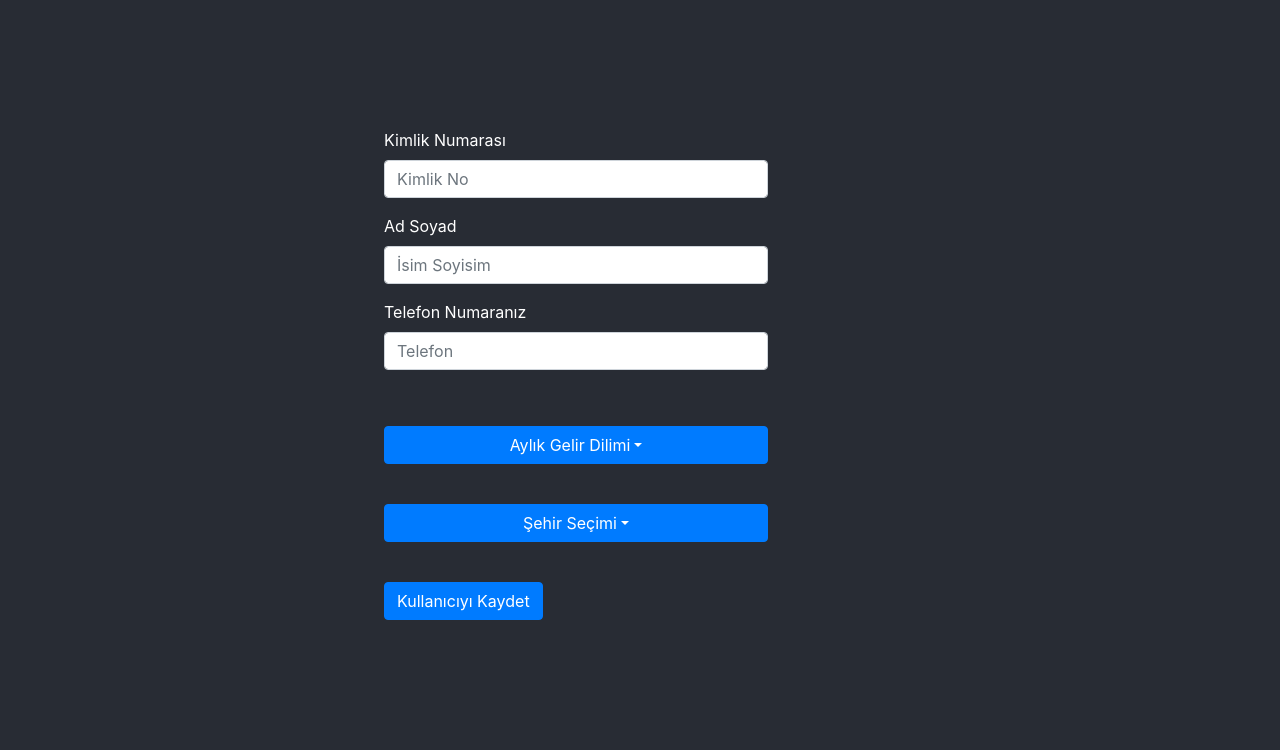
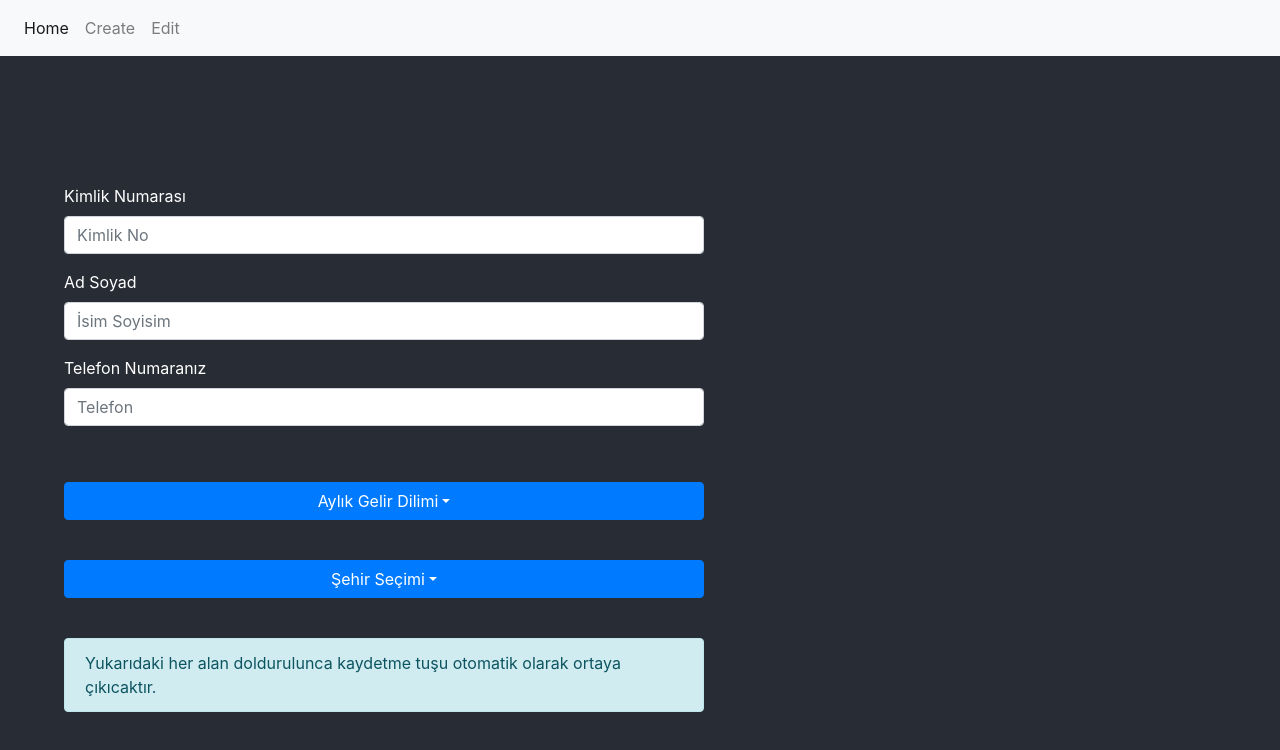
Before and after one commit to EmreKeskin47/full-stack-test, a React (Create React App) app in the folder client/: page /create in a window 1280 px wide. Shown: the top 750 px of the page. Built offline with nearby package versions, Linux system fonts and the light colour scheme.

Commit message:
Implemented create user component  with navigation and backend connection

```diff
--- a/client/package.json
+++ b/client/package.json
@@ -6,11 +6,12 @@
     "@testing-library/jest-dom": "^5.11.9",
     "@testing-library/react": "^11.2.3",
     "@testing-library/user-event": "^12.6.2",
+    "axios": "^0.21.1",
     "bootstrap": "^4.6.0",
     "react": "^17.0.1",
     "react-bootstrap": "^1.4.3",
-    "react-bootstrap-validation": "^0.1.11",
     "react-dom": "^17.0.1",
+    "react-router-dom": "^5.2.0",
     "react-scripts": "4.0.1",
     "web-vitals": "^0.2.4"
   },
--- a/client/src/App.css
+++ b/client/src/App.css
@@ -2,14 +2,6 @@
     background-color: #282c34;
     min-height: 100vh;
     display: block;
-
     color: white;
+    align-items: center;
 }
-
-.FormComponent {
-    padding-left: 30%;
-    padding-top: 10%;
-    width: 60%;
-    align-items: center;
-    justify-content: center;
-}
--- a/client/src/App.js
+++ b/client/src/App.js
@@ -1,12 +1,11 @@
 import "./App.css";
-import FormComponent from "./components/Form";
+
+import NavBar from "./layout/navBar/NavBar";
 
 function App() {
     return (
         <div className="App">
-            <div className="FormComponent">
-                <FormComponent />
-            </div>
+            <NavBar />
         </div>
     );
 }
--- /dev/null
+++ b/client/src/api/UserAPI.js
@@ -0,0 +1,79 @@
+import axios from "axios";
+const BASE_URL = "http://localhost:3001/api/v1/user/";
+
+export const createUser = async (
+    kimlikNo,
+    adSoyad,
+    aylıkÇarpan,
+    telefonNo,
+    ilKodu
+) => {
+    try {
+        const response = await axios.post(BASE_URL, {
+            kimlikNumarası: kimlikNo,
+            adSoyad: adSoyad,
+            aylıkGelirDilimiÇarpanı: aylıkÇarpan,
+            cepTelefonu: telefonNo,
+            ilKodu: ilKodu,
+        });
+        return response.data;
+    } catch (error) {
+        console.log(error);
+        return null;
+    }
+};
+
+export const getAll = async () => {
+    try {
+        const response = await fetch(BASE_URL);
+        console.log(response.data);
+        return response.data;
+    } catch (err) {
+        console.log(err);
+        return null;
+    }
+};
+
+export const getUserByKimlikNo = async (kimlikNo) => {
+    try {
+        const response = await axios.get(`${BASE_URL}/${kimlikNo}`);
+        return response.data ? response.data : null;
+    } catch (err) {
+        console.log(err);
+        return null;
+    }
+};
+
+export const updateUser = async (
+    id,
+    kimlikNo,
+    adSoyad,
+    aylıkÇarpan,
+    telefonNo,
+    ilKodu
+) => {
+    try {
+        const response = await axios.put(`${BASE_URL}/${id}`, {
+            kimlikNo,
+            adSoyad,
+            aylıkÇarpan,
+            telefonNo,
+            ilKodu,
+        });
+        return response.data;
+    } catch (err) {
+        console.log(err);
+        return null;
+    }
+};
+
+export const deleteUser = async (id) => {
+    try {
+        const response = await axios.delete(`${BASE_URL}/${id}`);
+        if (response) {
+            return true;
+        }
+    } catch (err) {
+        console.log(err);
+    }
+};
--- a/client/src/components/Form.css
+++ b/client/src/components/Form.css
@@ -1,5 +1,30 @@
+.root {
+    padding-top: 5%;
+    display: flex;
+}
+
 .dropdown {
     padding-top: 20px;
     padding-bottom: 20px;
     display: grid;
 }
+
+.scoreboard {
+    padding: 5%;
+    width: 55%;
+}
+
+.formContainer {
+    justify-content: center;
+    align-items: center;
+    padding: 5%;
+    width: 60%;
+}
+
+.title {
+    text-align: center;
+}
+
+.progress-bar {
+    padding-top: 30px;
+}
--- a/client/src/components/Form.js
+++ b/client/src/components/Form.js
@@ -4,23 +4,55 @@ import DropdownButton from "react-bootstrap/DropdownButton";
 import Dropdown from "react-bootstrap/Dropdown";
 import Button from "react-bootstrap/Button";
 import Alert from "react-bootstrap/Alert";
-
+import ProgressBar from "react-bootstrap/ProgressBar";
+import { createUser, getUserByKimlikNo } from "../api/UserAPI";
 import "./Form.css";
 import "bootstrap/dist/css/bootstrap.min.css";
 
+//Form component can be used as a form, to create a new user and also to edit already existing user
 const FormComponent = (props) => {
-    const [kimlikNo, setKimlikNo] = useState("");
-    const [adSoyad, setAdSoyad] = useState("");
-    const [aylıkÇarpan, setAylıkÇarpan] = useState(0);
-    const [telefonNo, setTelefonNo] = useState("");
-    const [ilKodu, setİlKodu] = useState(0);
+    //Props must contain these values so that form will be automatically filled while editing already existing user
+    const { user } = props;
 
-    const onFormSubmit = () => {
-        return true;
+    const [kimlikNo, setKimlikNo] = useState(user.kimlikNumarası);
+    const [adSoyad, setAdSoyad] = useState(user.adSoyad);
+    const [aylıkÇarpan, setAylıkÇarpan] = useState(
+        user.aylıkGelirDilimiÇarpanı
+    );
+    const [telefonNo, setTelefonNo] = useState(user.cepTelefonu);
+    const [ilKodu, setİlKodu] = useState(user.ilKodu);
+    const [skorSegment, setSkorSegment] = useState(user.skorSegment);
+    const [şehirSkor, setŞehirSkor] = useState(user.şehirSkor);
+    const [toplamSkor, setToplamSkor] = useState(user.toplamSkor);
+    const [success, setSuccess] = useState();
+    const [score, setScore] = useState(false);
+
+    const onFormSubmit = async () => {
+        const kimlikNoExists = await getUserByKimlikNo(kimlikNo);
+        if (!kimlikNoExists || kimlikNoExists.length === 0) {
+            try {
+                const res = await createUser(
+                    kimlikNo,
+                    adSoyad,
+                    aylıkÇarpan,
+                    telefonNo,
+                    ilKodu
+                );
+                setSkorSegment(res.data.skorSegment);
+                setŞehirSkor(res.data.şehirSkor);
+                setToplamSkor(res.data.toplamSkor);
+                setScore(true);
+            } catch (err) {
+                console.log(err);
+            }
+        } else {
+            setSuccess(false);
+        }
     };
 
     return (
-        <Form class="formContainer">
+        <div className="root">
+            <Form className="formContainer">
                 <Form.Group>
                     <Form.Label>Kimlik Numarası</Form.Label>
                     <Form.Control
@@ -54,7 +86,7 @@ const FormComponent = (props) => {
                     />
                 </Form.Group>
 
-            <div class="dropdown">
+                <div className="dropdown">
                     <DropdownButton
                         required
                         alignRight
@@ -65,8 +97,12 @@ const FormComponent = (props) => {
                         }}
                     >
                         <Dropdown.Item eventKey="800">0-2999TL</Dropdown.Item>
-                    <Dropdown.Item eventKey="1000">3000TL-4999TL</Dropdown.Item>
-                    <Dropdown.Item eventKey="1200">5000TL-7999TL</Dropdown.Item>
+                        <Dropdown.Item eventKey="1000">
+                            3000TL-4999TL
+                        </Dropdown.Item>
+                        <Dropdown.Item eventKey="1200">
+                            5000TL-7999TL
+                        </Dropdown.Item>
                         <Dropdown.Item eventKey="1500">
                             8000TL-11999TL
                         </Dropdown.Item>
@@ -88,7 +124,6 @@ const FormComponent = (props) => {
                         <Dropdown.Item eventKey="61">Trabzon</Dropdown.Item>
                     </DropdownButton>
                 </div>
-
                 {
                     //Conditional Rendering, user can only submit inputs if he/she has given all the required data
                     (kimlikNo !== "") &
@@ -96,18 +131,49 @@ const FormComponent = (props) => {
                     (aylıkÇarpan !== 0) &
                     (telefonNo !== "") &
                     (ilKodu !== 0) ? (
+                        <Button type="button" onClick={onFormSubmit}>
+                            Kullanıcıyı Kaydet
+                        </Button>
+                    ) : (
                         <Alert variant="info">
-                        Yukarıdaki her alan doldurulunca kaydetme butonu
+                            Yukarıdaki her alan doldurulunca kaydetme tuşu
                             otomatik olarak ortaya çıkıcaktır.
                         </Alert>
-                ) : (
-                    <Button type="submit" onClick={onFormSubmit}>
-                        Kullanıcıyı Kaydet
-                    </Button>
                     )
                 }
             </Form>
+            {score === true ? (
+                <div className="scoreboard">
+                    <Alert variant="info">User created successfully</Alert>
+
+                    <h2 className="title"> USER SCORES </h2>
+                    <h4> skorSegment: {skorSegment}/9</h4>
+                    <ProgressBar
+                        class="progress-bar"
+                        now={parseInt((skorSegment * 100) / 9)}
+                        label={`${parseInt((skorSegment * 100) / 9)}%`}
+                    />
+
+                    <h4> şehirSkor: {şehirSkor}/2000</h4>
+                    <ProgressBar
+                        class="progress-bar"
+                        now={parseInt((şehirSkor * 100) / 2000)}
+                        label={`${parseInt((şehirSkor * 100) / 2000)}%`}
+                    />
+
+                    <h4> toplamSkor: {toplamSkor}/20,000</h4>
+                    <ProgressBar
+                        class="progress-bar"
+                        now={parseInt((toplamSkor * 100) / 20000)}
+                        label={`${parseInt((toplamSkor * 100) / 20000)}%`}
+                    />
+                </div>
+            ) : success === false ? (
+                <Alert variant="danger">AMK </Alert>
+            ) : (
+                <div></div>
+            )}
+        </div>
     );
 };
-
 export default FormComponent;
--- /dev/null
+++ b/client/src/layout/navBar/NavBar.js
@@ -0,0 +1,56 @@
+import React from "react";
+import { BrowserRouter, Switch, Route } from "react-router-dom";
+import FormComponent from "../../components/Form";
+import User from "../../models/User";
+import nav from "react-bootstrap/Nav";
+
+import "bootstrap/dist/css/bootstrap.min.css";
+
+const NavBar = () => {
+    const user = new User("", "", 0, "", 0, 0, 0, 0);
+    return (
+        <div>
+            <nav className="navbar navbar-expand-lg navbar-light bg-light">
+                <button
+                    className="navbar-toggler"
+                    type="button"
+                    data-toggle="collapse"
+                    data-target="#navbarText"
+                    aria-controls="navbarText"
+                    aria-expanded="false"
+                    aria-label="Toggle navigation"
+                >
+                    <span className="navbar-toggler-icon"></span>
+                </button>
+                <div className="collapse navbar-collapse" id="navbarText">
+                    <ul className="navbar-nav mr-auto">
+                        <li className="nav-item active">
+                            <a className="nav-link" href="/">
+                                Home
+                            </a>
+                        </li>
+                        <li className="nav-item">
+                            <a className="nav-link" href="/create">
+                                Create
+                            </a>
+                        </li>
+                        <li className="nav-item">
+                            <a className="nav-link" href="/edit">
+                                Edit
+                            </a>
+                        </li>
+                    </ul>
+                </div>
+            </nav>
+            <BrowserRouter>
+                <Switch>
+                    <Route path="/create">
+                        <FormComponent user={user} />
+                    </Route>
+                </Switch>
+            </BrowserRouter>
+        </div>
+    );
+};
+
+export default NavBar;
--- /dev/null
+++ b/client/src/models/User.js
@@ -0,0 +1,23 @@
+class User {
+    constructor(
+        kimlikNumarası,
+        adSoyad,
+        aylıkGelirDilimiÇarpanı,
+        cepTelefonu,
+        ilKodu,
+        skorSegment,
+        şehirSkor,
+        toplamSkor
+    ) {
+        this.kimlikNumarası = kimlikNumarası;
+        this.adSoyad = adSoyad;
+        this.aylıkGelirDilimiÇarpanı = aylıkGelirDilimiÇarpanı;
+        this.cepTelefonu = cepTelefonu;
+        this.ilKodu = ilKodu;
+        this.skorSegment = skorSegment;
+        this.şehirSkor = şehirSkor;
+        this.toplamSkor = toplamSkor;
+    }
+}
+
+export default User;
```
Also changed, not shown: 2 other files (tests, documents, lock files or other folders). Lines whose indentation alone changed are shown as unchanged.
